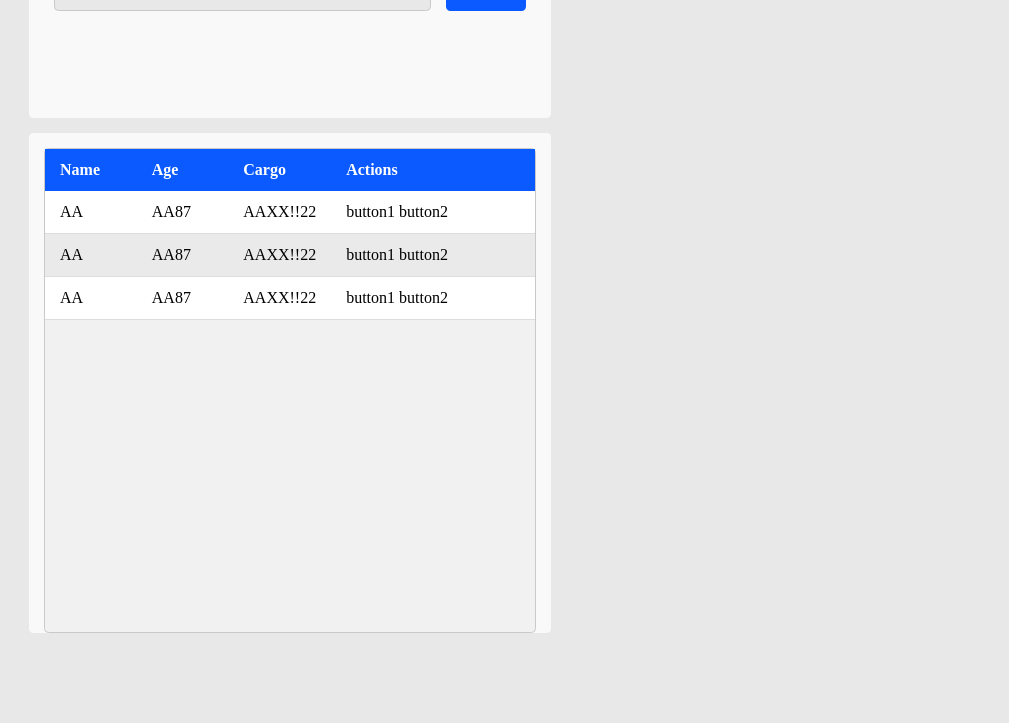
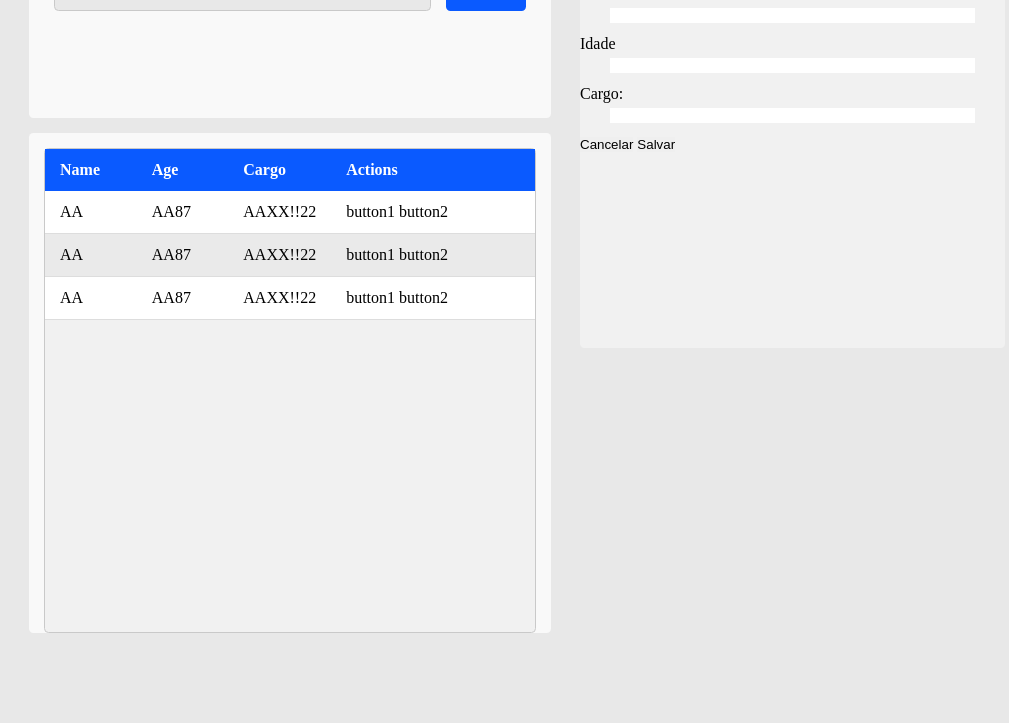
Before and after one commit to Slimwolff/crud, a website: page public/index.html in a window 1280 px wide. Shown: the part 77-800 px from the top of the page, without its empty margins (0-1009 px from the left). Drawn offline with Linux system fonts and the light colour scheme.

Commit message:
still developing front-end

```diff
--- a/controller/user.controller.js
+++ b/controller/user.controller.js
@@ -5,7 +5,7 @@ const User = db.user;
 exports.create = (req, res) => {
 
     if (!req.body.user) {
-        res.status(400).send({ message: "Content can not be empty!"});
+        res.status(400).send({ message: "Content can not be empty!" });
         return;
     }
 
@@ -15,7 +15,7 @@ exports.create = (req, res) => {
         cargo: req.body.cargo
     });
 
-    user.save(user)
+    User.save(user)
         .then( (data) => {
             res.send(data);
         })
--- a/public/index.html
+++ b/public/index.html
@@ -65,6 +65,30 @@
                 </div>
             </div>
         </div>
+
+        <div class="create-user">
+        <div>
+            <h1>Create a user</h1>
+        </div>
+            <form action="" id="create-user-form">
+                <div class="form-container">
+                    <label for="name">Nome:</label>
+                    <input type="text" name="name">
+                </div>
+                <div class="form-container">
+                    <label for="age">Idade</label>
+                    <input type="text" name="age">
+                </div>
+                <div class="form-container">
+                    <label for="role">Cargo:</label>
+                    <input type="text" name="role">
+                </div>
+                <div class="form-actions">
+                    <button>Cancelar</button>
+                    <button>Salvar</button>
+                </div>
+            </form>
+        </div>
     </div>
 
 
--- a/public/style/style.scss
+++ b/public/style/style.scss
@@ -70,6 +70,7 @@ $danger: #E53935;
 
 #main {
     @include position(fixed);
+    @include flex($flow: row nowrap);
     width: 100%;
     height: 100vh;
     background: #e8e8e8;
@@ -163,4 +164,27 @@ $danger: #E53935;
             }
         }
     }
+
+    .create-user {
+        width: 425px;
+        height: 400px;
+        margin-top: 25px;
+        border-radius: 4.5px;
+        background: #f1f1f1;
+
+        form {
+            width: 100%;
+            height: auto;
+
+            .form-container {
+                @include flex($flow: column wrap);
+                width: 100%;
+                height: 50px;
+
+                input {
+                    margin: 5px 30px 0;
+                }
+            }
+        }
+    }
 }
```
Also changed, not shown: public/style/style.css, 1 other file.
